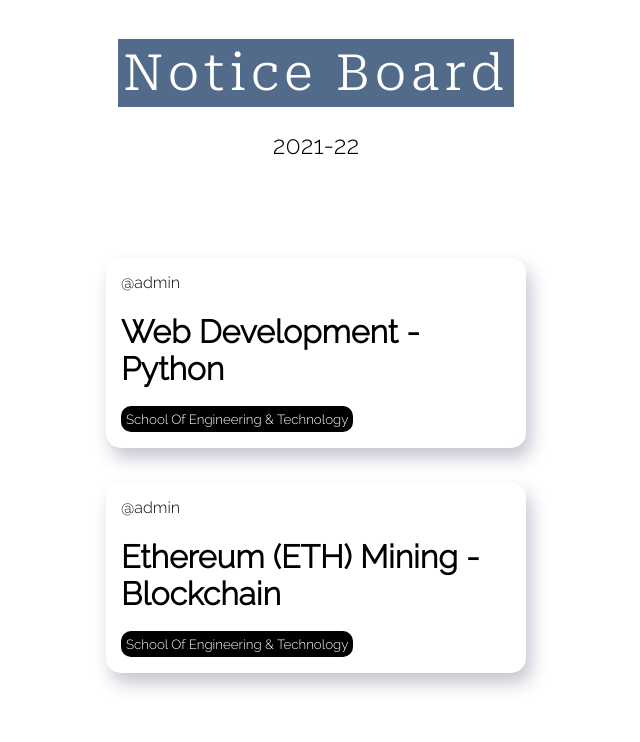
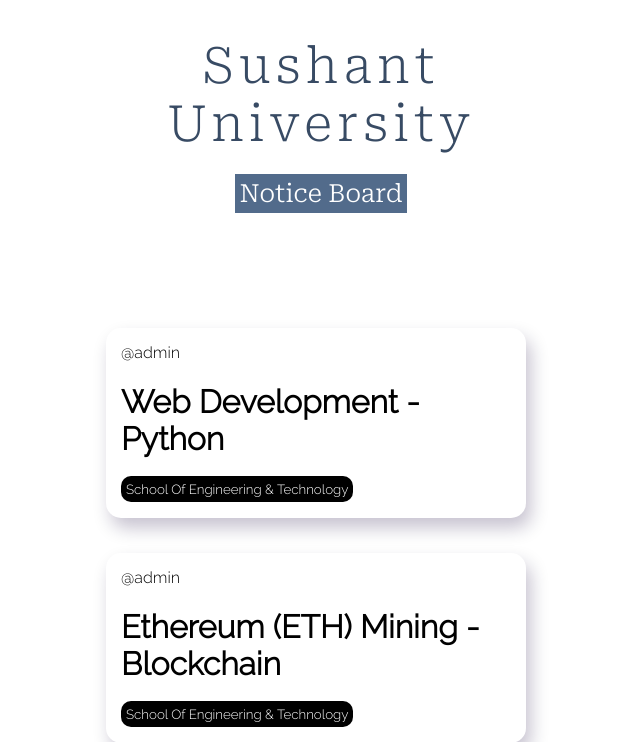
Before and after one commit to sauravDutt/solo, a Django app: page / in a window 1280 px wide. Shown: the top 742 px of the page, without its empty margins (324-964 px from the left). Run offline with Django 3.2, Linux system fonts and the light colour scheme; data comes from the database, SQL or seed files in the repository; both versions use the stored data as it was after the commit; some libraries are stand-ins or nearby versions.

Commit message:
Just added some more stuff

```diff
--- a/base/templates/base/home.html
+++ b/base/templates/base/home.html
@@ -8,7 +8,14 @@
     <br>
     <div >
         <div>
+            <div
+            style="
+                margin-top: 30vh;
+            ">
+
+            </div>
             {% for post in posts %}
+
                 <div
                     style="
                         border-radius: 15px;
--- a/templates/main.html
+++ b/templates/main.html
@@ -21,17 +21,26 @@
             margin: 0 auto;
             width: 420px;
         }
+        nav {
+
+            position: fixed;
+            margin-top: -10vh;
+            margin-left: -40px;
+            padding: 5px;
+            width: 500px;
+            border-radius: 20px ;
+        }
         .logo{
             font-family: 'Roboto Serif', sans-serif;
             text-align: center;
-            padding: 2px;
-            font-weight: 300;
+            color: rgb(56, 75, 100);
+            font-weight: 200;
             letter-spacing: 5px;
             font-size: 50px;
             cursor: pointer;
         }
         .homeTimeBeing {
-            font-family: 'Raleway', sans-serif;
+            font-family: 'Roboto Serif', sans-serif;
             text-align: center;
             font-weight: 300;
             margin-top: -15px;
@@ -40,7 +49,7 @@
         }
         .login {
             text-decoration: none;
-            color: #fff;
+            color: #a1a1a1;
             font-size: 25px;
             font-family: 'Raleway', sans-serif;
             float: right;
--- a/templates/navbar.html
+++ b/templates/navbar.html
@@ -1,8 +1,8 @@
 <nav>
     <a href="/" style="text-decoration: none;">
-        <h1 class="logo"><mark style="background-color: rgb(82, 107, 139); color: #fff; padding: 5px;"> Notice Board</mark></h1>
+        <h1 class="logo">Sushant University</h1>
     </a>
-    <h3 class="homeTimeBeing"><mark style="background-color: rgb(255, 255, 255);color: rgb(0, 0, 0); padding: 2px;"> 2021-22 </mark></h3>
+    <h3 class="homeTimeBeing"><mark style="background-color: rgb(82, 107, 139);color: #fff; padding: 5px;"> Notice Board </mark></h3>
     {% if request.user.is_authenticated %}
         <p
             style="
```
Also changed, not shown: db.sqlite3.
